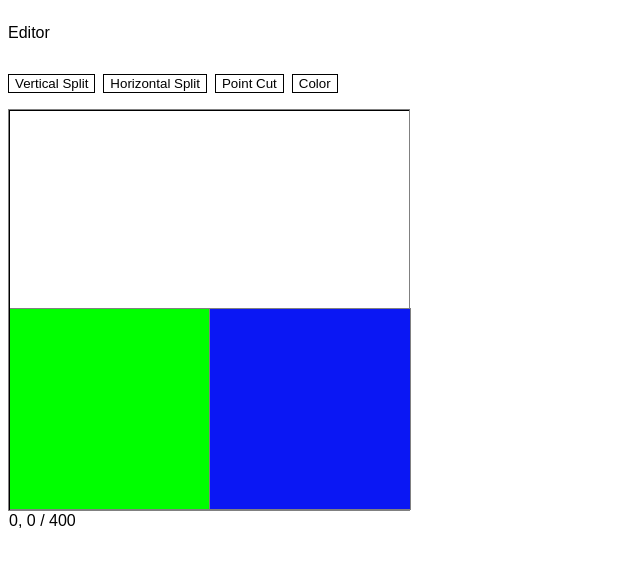
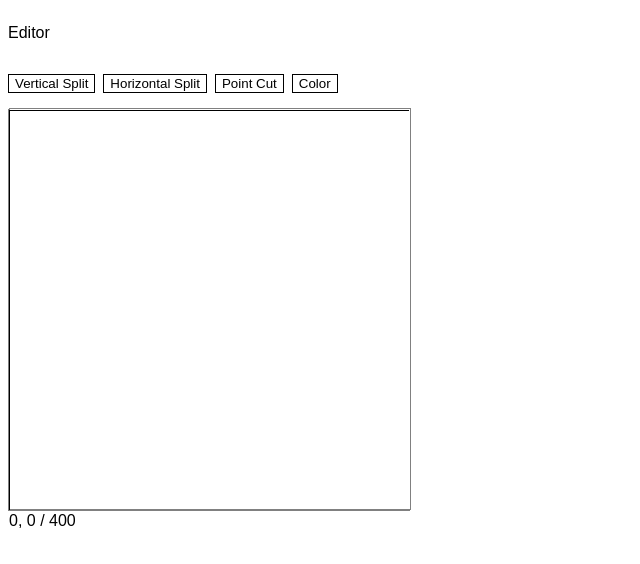
Before and after one commit to dmitrysidorenko/icefp-2022, a React (Create React App) app: page / in a window 1280 px wide. Shown: the top 564 px of the page, without its empty margins (0-640 px from the left). Built offline with nearby package versions, Linux system fonts and the light colour scheme.

Commit message:
slits in editor

```diff
--- a/src/App.tsx
+++ b/src/App.tsx
@@ -12,18 +12,10 @@ export default function App() {
       id: "0.0",
       shape: [
         [0, 0],
-        [200, 200]
+        [400, 400]
       ],
-      color: [0, 255, 0, 1]
+      color: [255, 255, 255, 1]
     },
-    {
-      id: "0.1",
-      shape: [
-        [200, 0],
-        [400, 200]
-      ],
-      color: [10, 23, 244, 1]
-    }
   ])
   return (
     <div className="App">
--- a/src/Editor.tsx
+++ b/src/Editor.tsx
@@ -118,6 +118,46 @@ function CanvasRenderer({
     }
 
   }, [])
+
+  const { tool, colorBlock, lineSplitBlock, pointSplitBlock, color } =
+    useEditor();
+  const handleBlockClick = (blockId: string) => {
+    if (tool) {
+      const newPoint: Point = [
+        point[0],
+        height - point[1]
+      ]
+      switch (tool) {
+        case Tool.Color: {
+          return colorBlock({ blockId: blockId, color });
+        }
+        case Tool.HorizontalSplit:
+        case Tool.VerticalSplit: {
+          if (ref.current) {
+            const [x, y] = newPoint
+            return lineSplitBlock({
+              blockId: blockId,
+              orientation:
+                tool === Tool.HorizontalSplit ? "horizontal" : "vertical",
+              point: [x, y],
+            });
+          }
+          break
+        }
+        case Tool.PointCut: {
+          if (ref.current) {
+            const [x, y] = newPoint
+            return pointSplitBlock({
+              blockId: blockId,
+              point: [x, y],
+            });
+          }
+          break
+        }
+      }
+    }
+  };
+
   return (
     <div
       ref={ref}
@@ -132,7 +172,7 @@ function CanvasRenderer({
       }}
     >
       {blocks.map((block) => (
-        <BlockRenderer key={block.id} block={block} />
+        <BlockRenderer key={block.id} block={block} onClick={handleBlockClick} />
       ))}
       <div style={{
         position: 'absolute',
@@ -145,40 +185,11 @@ function CanvasRenderer({
 }
 
 
-function BlockRenderer({ block }: { block: Block }) {
+function BlockRenderer({ block, onClick }: { block: Block, onClick: (blockId: string) => void }) {
   const ref = useRef<HTMLDivElement>(null);
-  const { tool, colorBlock, lineSplitBlock, pointSplitBlock, color, size: { height } } =
-    useEditor();
   const handleClick = (e: MouseEvent<HTMLElement>) => {
     e.stopPropagation();
-    if (tool) {
-      switch (tool) {
-        case Tool.Color: {
-          return colorBlock({ blockId: block.id, color });
-        }
-        case Tool.HorizontalSplit:
-        case Tool.VerticalSplit: {
-          if (ref.current) {
-            const rect = ref.current.getBoundingClientRect();
-            const newPoint: Point = [
-              e.clientX - rect.left,
-              height - (e.clientY - rect.top)
-            ]
-            const [x, y] = newPoint
-            // const x = block.shape[0][0] + (e.clientX - rect.left);
-            // const y = block.shape[1][1] + (e.clientY - rect.top);
-            // debugger
-            console.log('x,y', x, y, e.clientY, rect)
-            return lineSplitBlock({
-              blockId: block.id,
-              orientation:
-                tool === Tool.HorizontalSplit ? "horizontal" : "vertical",
-              point: [x, y],
-            });
-          }
-        }
-      }
-    }
+    onClick(block.id)
   };
   return <SimpleBlockRenderer ref={ref} block={block} onClick={handleClick} />;
 }
--- a/src/moves/point-cut.ts
+++ b/src/moves/point-cut.ts
@@ -1,4 +1,5 @@
 import { Block, Point, SimpleBlock } from "../types";
+import LineCut from "./line-cut";
 
 export default function PointCut({
   blocks,
@@ -9,14 +10,67 @@ export default function PointCut({
   blockId: string;
   point: Point;
 }) {
-  const block = blocks.find(b => b.id === blockId);
-  const rest = blocks.filter(b => b.id !== blockId);
+  return blocks.reduce<SimpleBlock[]>((resultBlocks, block) => {
+    if (block.id === blockId) {
+      // check is point is inside block
+      const [p1, p2] = block.shape;
+      const isInside = isPointInsideBlock(block, point)
+      if (isInside) {
+        const newBlock1: SimpleBlock = {
+          id: `${block.id}.0`,
+          color: block.color,
+          shape: [[...p1], [...point]]
+        };
+        const newBlock2: SimpleBlock = {
+          id: `${block.id}.1`,
+          color: block.color,
+          shape: [[point[0], p1[1]], [p2[0], point[1]]]
+        };
+        const newBlock3: SimpleBlock = {
+          id: `${block.id}.2`,
+          color: block.color,
+          shape: [[...point], [...p2]]
+        };
+        // const newBlock4: SimpleBlock = {
+        //   id: `${block.id}.3`,
+        //   color: block.color,
+        //   shape: [[p1[0], point[1]], [point[0], p2[1]]]
+        // };
+        resultBlocks.push(
+          newBlock1,
+          // newBlock2,
+          // newBlock3,
+          // newBlock4
+          )
+        return resultBlocks
+      }
+    }
+    resultBlocks.push(block)
+    return resultBlocks
+  }, [])
+}
 
-  if (block && isPointInsideBlock(block, point)) {
-    return [...rest, ...PointCutBlock(block, point)];
-  }
+export function PointCut2({
+  blocks,
+  blockId,
+  point
+}: {
+  blocks: SimpleBlock[];
+  blockId: string;
+  point: Point;
+}) {
+  return LineCut({
+    blocks: LineCut({
+      blocks: LineCut({ blocks, blockId, orientation: 'horizontal', point }),
+      point,
+      orientation: 'vertical',
+      blockId: `${blockId}.0`
+    }),
+    point,
+    orientation: 'vertical',
+    blockId: `${blockId}.1`
 
-  return rest;
+  })
 }
 
 export function PointCutBlock(block: SimpleBlock, [x, y]: Point): SimpleBlock[] {
@@ -36,12 +90,12 @@ export function PointCutBlock(block: SimpleBlock, [x, y]: Point): SimpleBlock[]
     ]
   };
   const newBlock3: SimpleBlock = {
-    id: `${block.id}.1`,
+    id: `${block.id}.2`,
     color: block.color,
     shape: [[x, y], [...p2]]
   };
   const newBlock4: SimpleBlock = {
-    id: `${block.id}.1`,
+    id: `${block.id}.3`,
     color: block.color,
     shape: [
       [p1[0], y],
@@ -51,6 +105,7 @@ export function PointCutBlock(block: SimpleBlock, [x, y]: Point): SimpleBlock[]
   return [newBlock1, newBlock2, newBlock3, newBlock4];
 }
 
+
 function isPointInsideBlock(block: Block, point: Point): boolean {
   const [p1, p2] = block.shape;
   const [x, y] = point;
```
